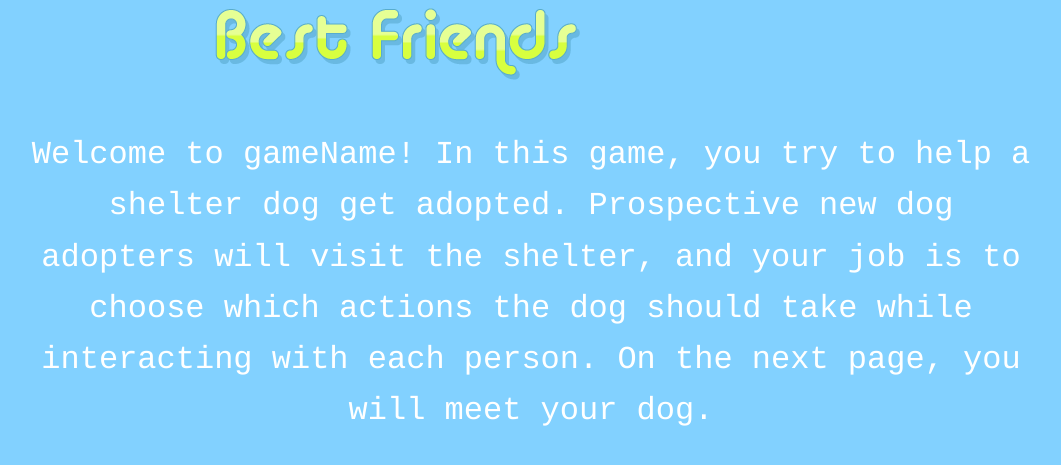
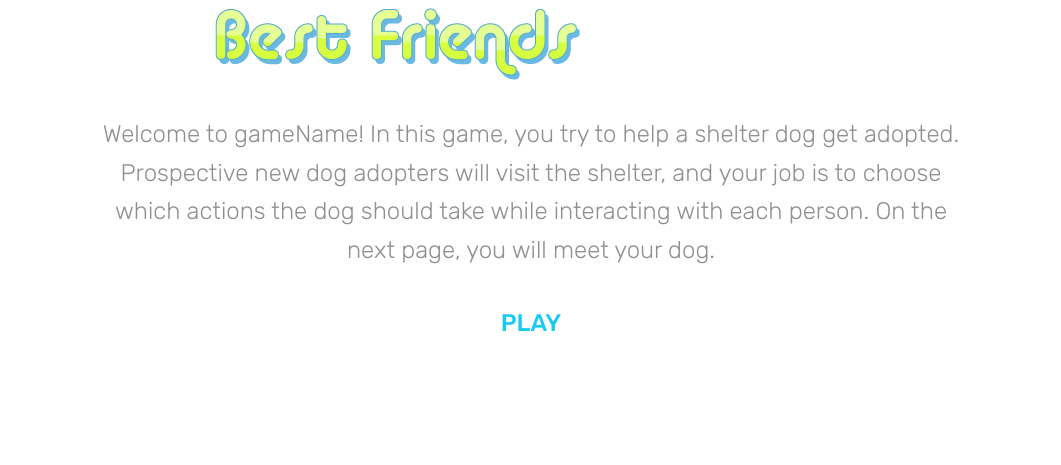
Before and after one commit to olivewong/Overpupulation, a plain HTML site: page index.html in a window 1280 px wide. Shown: the top 465 px of the page, without its empty margins (109-1170 px from the left). Drawn offline with Linux system fonts and the light colour scheme.

Commit message:
Fixed fonts, changed background color

```diff
--- a/css/gamestyle.css
+++ b/css/gamestyle.css
@@ -1,8 +1,10 @@
+@import url('https://fonts.googleapis.com/css?family=Rubik:300,500');
+@import url('https://fonts.googleapis.com/css?family=Karla:400,700');
+
 body {
-    background: #82d1ff;
-    font-family: 'Courier', sans-serif; /* Get a custom font and change this later! */
-    color: white;
-    font-size: 2em;
+    font-family: "Rubik", 'Courier', sans-serif; /* Get a custom font and change this later! */
+    color: #909090;
+    font-size: 1.5em;
     line-height: 1.6em;
 }
 
@@ -13,7 +15,8 @@ body {
 }
 
 #text {
-    width: 80%;
+    font-weight: 300;
+    width: 70%;
     margin: 0 auto;
     text-align: center
 }
@@ -21,7 +24,7 @@ body {
 #continue-button {
     width: 180px;
     height: 60px;
-    color: #ffffff;
+    color: #18CBF5;
     text-align: center;
     line-height: 2em; /* Center the text */
     margin: 0 auto;
```
